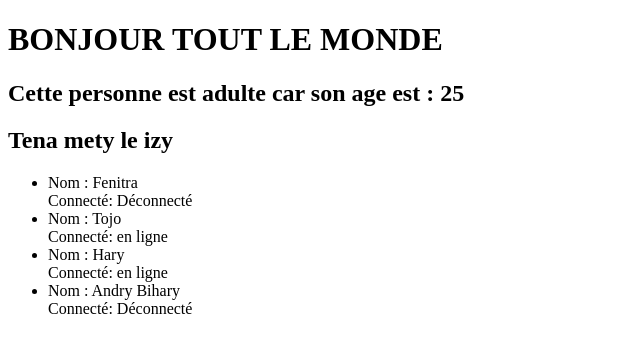
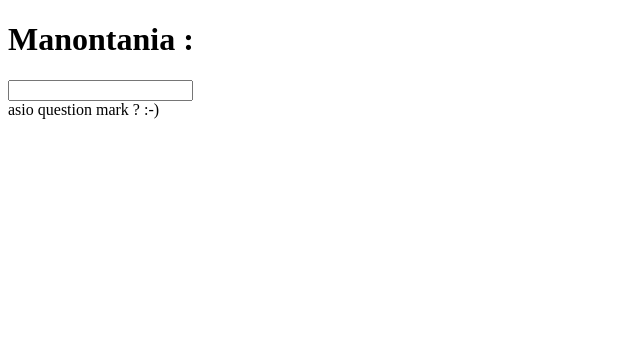
Before and after one commit to fandrianarisataGithub/Master-vue, a Vue app: page / in a window 1280 px wide. Shown: the top 352 px of the page, without its empty margins (0-640 px from the left). Built offline with nearby package versions, Linux system fonts and the light colour scheme.

Commit message:
whatcher

```diff
--- a/src/App.vue
+++ b/src/App.vue
@@ -1,24 +1,12 @@
 <template>
     <div>
-        <h1>{{ toUpperCaseString(message) }}</h1>
-        <div v-if="isAdult">
-            <h2>Cette personne est adulte car son age est : {{ age }}</h2>
+        <h1>Manontania : </h1>
+        <div>
+            <input type="text" v-model="question">
         </div>
-        <div v-else>
-            <h2>Cette personne n'est pas une adulte car son age est : {{ age }}</h2>
-        </div>
-        <div v-show="isMety">
-            <h2>Tena mety le izy</h2>
-        </div>
-        <div class="list-users">
-            <ul>
-                <li v-for="(user, i) in users" :key="i">
-                    <div>Nom : {{ user.name }}</div>
-                    <div>
-                        Connecté: {{ user.isConnected ? 'en ligne' : 'Déconnecté' }}
-                    </div>
-                </li>
-            </ul>
+        <div class="answer">{{ answer }}</div>
+        <div v-if="gif" class="image">
+            <img :src="gif" alt="">
         </div>
     </div>
 </template>
@@ -26,53 +14,36 @@
     export default {
         data(){
             return {
-                message : 'Bonjour tout le monde',
-                age : 25,
-                users : [
-                    {
-                        name : 'Fenitra',
-                        id : 1,
-                        isConnected : false
-                    },
-                    {
-                        name : 'Tojo',
-                        id : 2,
-                        isConnected : true
-                    },
-                    {
-                        name : 'Hary',
-                        id : 3,
-                        isConnected : true
-                    },
-                    {
-                        name : 'Andry Bihary',
-                        id : 4,
-                        isConnected : false
-                    }
-                ],
-                isMety : true
+                question : '',
+                answer : 'asio question mark ? :-) ',
+                loading : false,
+                gif : null
             }
         },
-        computed: {
-            isAdult(){
-                if(this.age >= 18){
-                    return true
-                }else{
-                    return false
+        watch : {
+            question(newQuestion){
+                if(newQuestion.includes('?')){
+                    this.getAnswer()
                 }
-            },
+            }
         },
         methods: {
-            toUpperCaseString(str){
-                return str.toUpperCase();
-            },
-            DisplayIfAdult(){
-                if(this.isAdult){
-                    alert("c'est une personne adulte")
-                }else{
-                    alert("c'est une personne mineure")
+            async getAnswer(){
+                this.loading = true;
+                this.answer = "Aoka aloha an ... :D";
+                try {
+                    const  res = await fetch('https://yesno.wtf/api');
+                    const _dataRes = await res.json()
+                    this.answer = _dataRes.answer
+                    this.gif = _dataRes.image
+
+                } catch (error) {
+                    this.answer = 'Error! tsy misy valiny yes or no'
+                } finally{
+                    this.loading = false
                 }
             }
-        }
+        },
+
     }
 </script>
```
